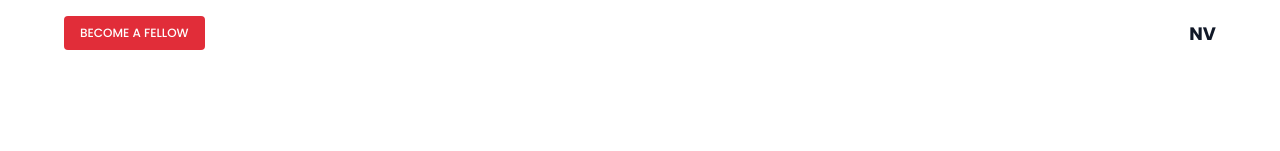
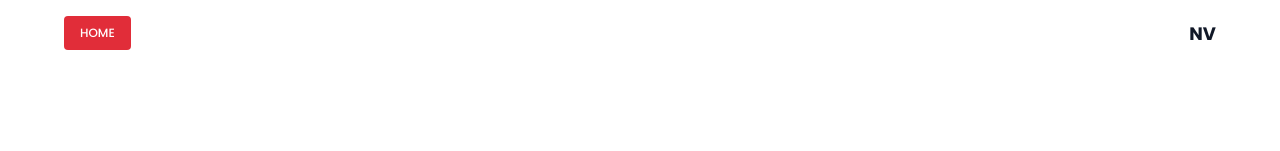
Before and after one commit to Krishiv-Thakuria/Next-Voters, a Next.js app: page /fellowship in a window 1280 px wide. Shown: the top 151 px of the page. Built offline with nearby package versions, Linux system fonts and the light colour scheme.

Commit message:
added dynamic to btn where if on fellowship it goes to home but otherwise it goes to fellowship

```diff
--- a/components/common/header.tsx
+++ b/components/common/header.tsx
@@ -1,15 +1,20 @@
+"use client"
+
 import React from 'react'
+import { usePathname } from 'next/navigation'
 
 const Header = () => {
+  const pathname = usePathname();
   return (
       <header className="w-full bg-white">
         <div className="max-w-[1200px] mx-auto px-6 py-4 flex justify-between items-center">
+
           <div className="flex items-center gap-4">
             <a
-              href="/fellowship"
+              href={pathname === "/fellowship" ? "/" :"/fellowship"}
               className="bg-[#E12D39] text-[12px] text-white px-4 py-2 rounded font-medium font-poppins"
             >
-              BECOME A FELLOW
+              {pathname === "/fellowship" ? "HOME" : "BECOME A FELLOW"}
             </a>
         </div>
           <div className="flex items-center">
```
